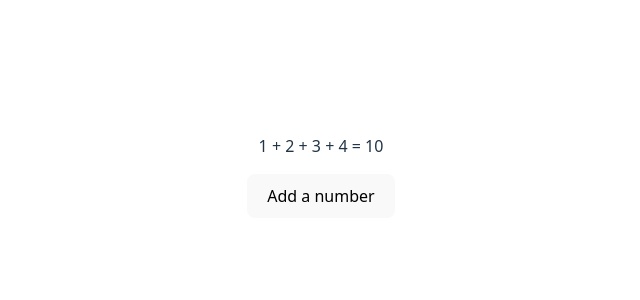
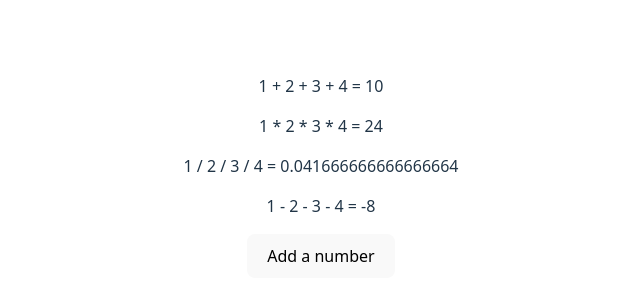
Before and after one commit to Andy-Castle/SvelteTutorialBasicAdvanced, a Svelte app: page / in a window 1280 px wide. Shown: the part 232-532 px from the top of the page, without its empty margins (319-959 px from the left). Built offline with nearby package versions, Linux system fonts and the light colour scheme.

Commit message:
Derived State, en este ejemplo use en varios casos el $derived, esta runa sera util cuando mediante una api obtenga datos y quiero que estas se actualicen automaticamente

```diff
--- a/src/Basic Svelte/Reactivity/DerivedState.svelte
+++ b/src/Basic Svelte/Reactivity/DerivedState.svelte
@@ -4,6 +4,9 @@
 <script>
 	let numbers = $state([1, 2, 3, 4]);
   let total = $derived(numbers.reduce((t, n) => t + n, 0));
+  let totalMult = $derived(numbers.reduce((t, n) => t * n))
+  let totalDiv = $derived(numbers.reduce((t, n) => t / n))
+  let totalMin = $derived(numbers.reduce((t, n) => t - n))
 
 	function addNumber() {
 		numbers.push(numbers.length + 1);
@@ -11,6 +14,9 @@
 </script>
 
 <p>{numbers.join(' + ')} = {total}</p>
+<p>{numbers.join(' * ')} = {totalMult}</p>
+<p>{numbers.join(' / ')} = {totalDiv}</p>
+<p>{numbers.join(' - ')} = {totalMin}</p>
 
 <button onclick={addNumber}>
 	Add a number
```
